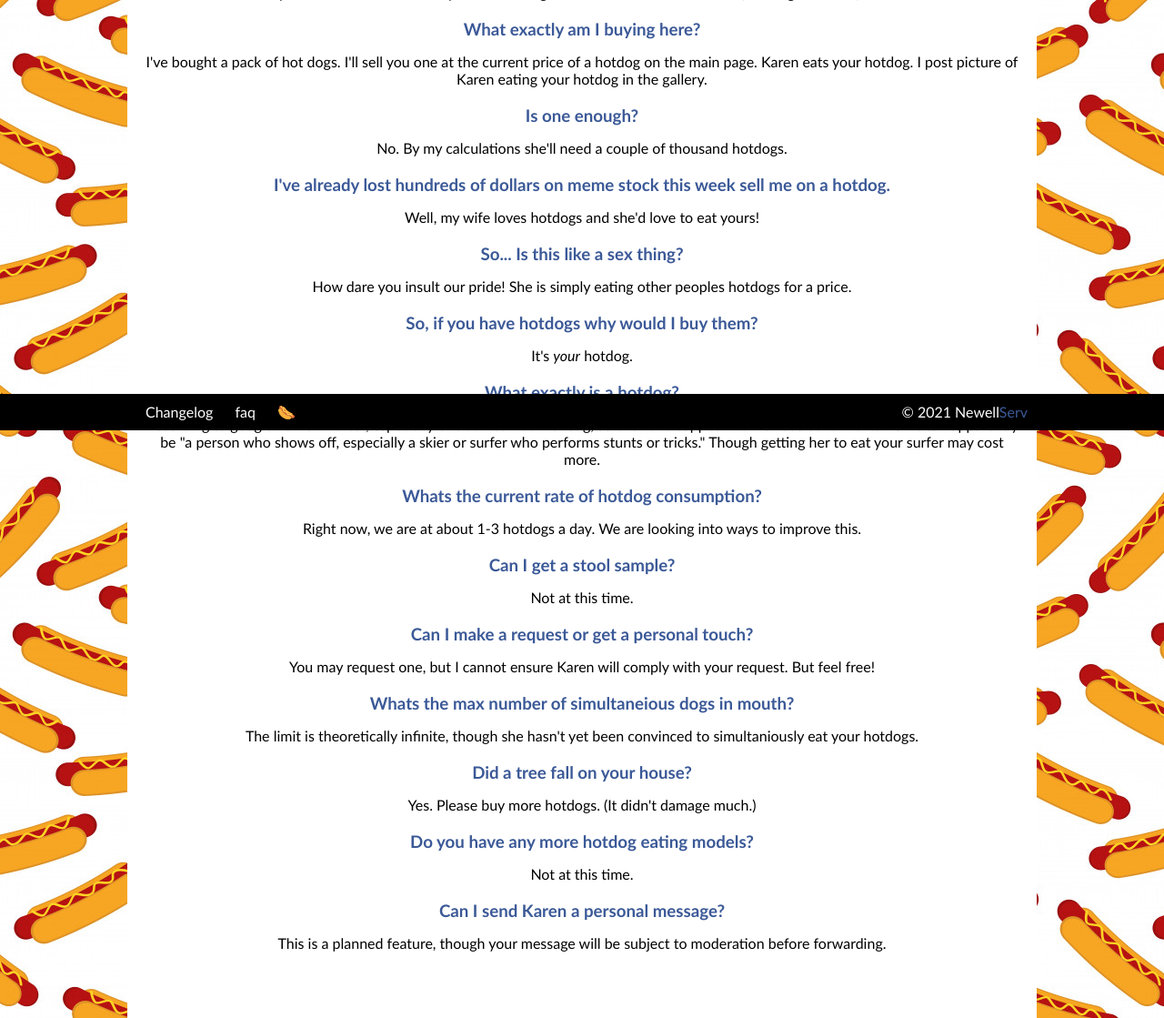
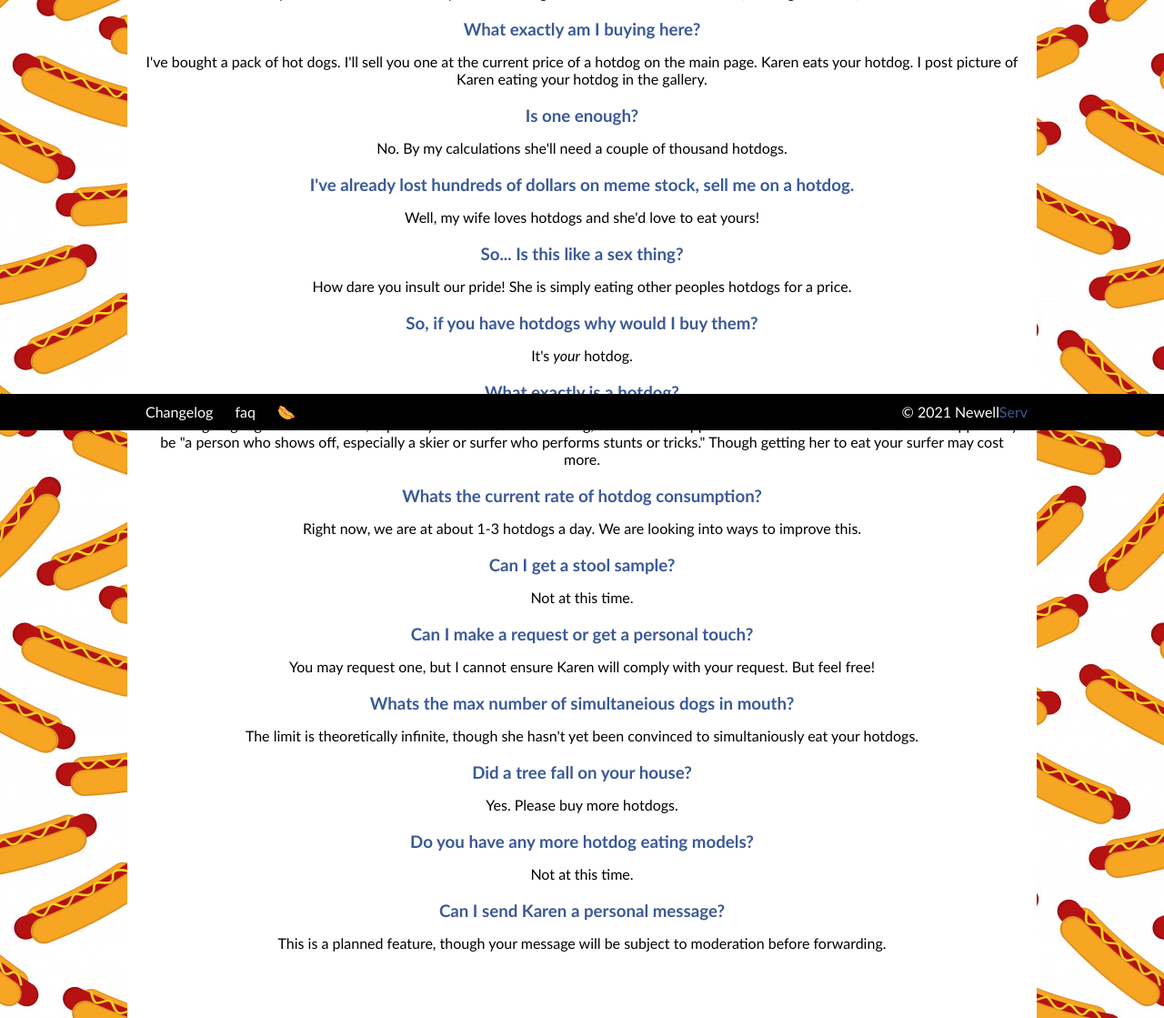
Before and after one commit to NewellServ/hotdog, a PHP site: page /faq.php in a window 1280 px wide. Shown: the part 327-1446 px from the top of the page at 91% size. Run offline with PHP 8.4, Linux system fonts and the light colour scheme.

Commit message:
updated faq

```diff
--- a/faq.php
+++ b/faq.php
@@ -32,7 +32,7 @@
       <h3>Is one enough?</h3>
       <p>No.  By my calculations she'll need a couple of thousand hotdogs.</p>
 
-      <h3>I've already lost hundreds of dollars on meme stock this week sell me on a hotdog.</h3>
+      <h3>I've already lost hundreds of dollars on meme stock, sell me on a hotdog.</h3>
       <p>Well, my wife loves hotdogs and she'd love to eat yours!</p>
 
       <h3>So... Is this like a sex thing?</h3>
@@ -57,7 +57,7 @@
         <p>The limit is theoretically infinite, though she hasn't yet been convinced to simultaniously eat your hotdogs.</p>
 
         <h3>Did a tree fall on your house?</h3>
-        <p>Yes.  Please buy more hotdogs. (It didn't damage much.)</p>
+        <p>Yes.  Please buy more hotdogs.</p>
 
         <h3>Do you have any more hotdog eating models?</h3>
         <p>Not at this time.</p>
```
